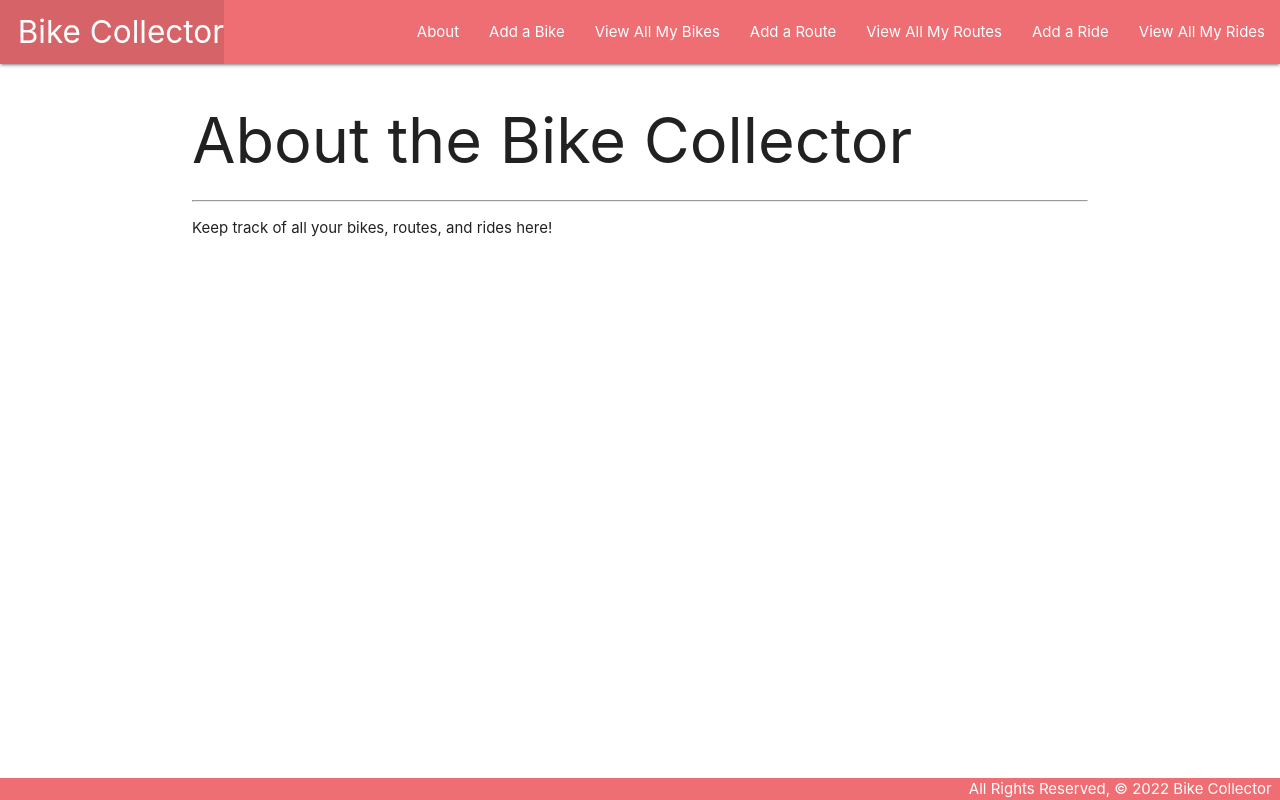
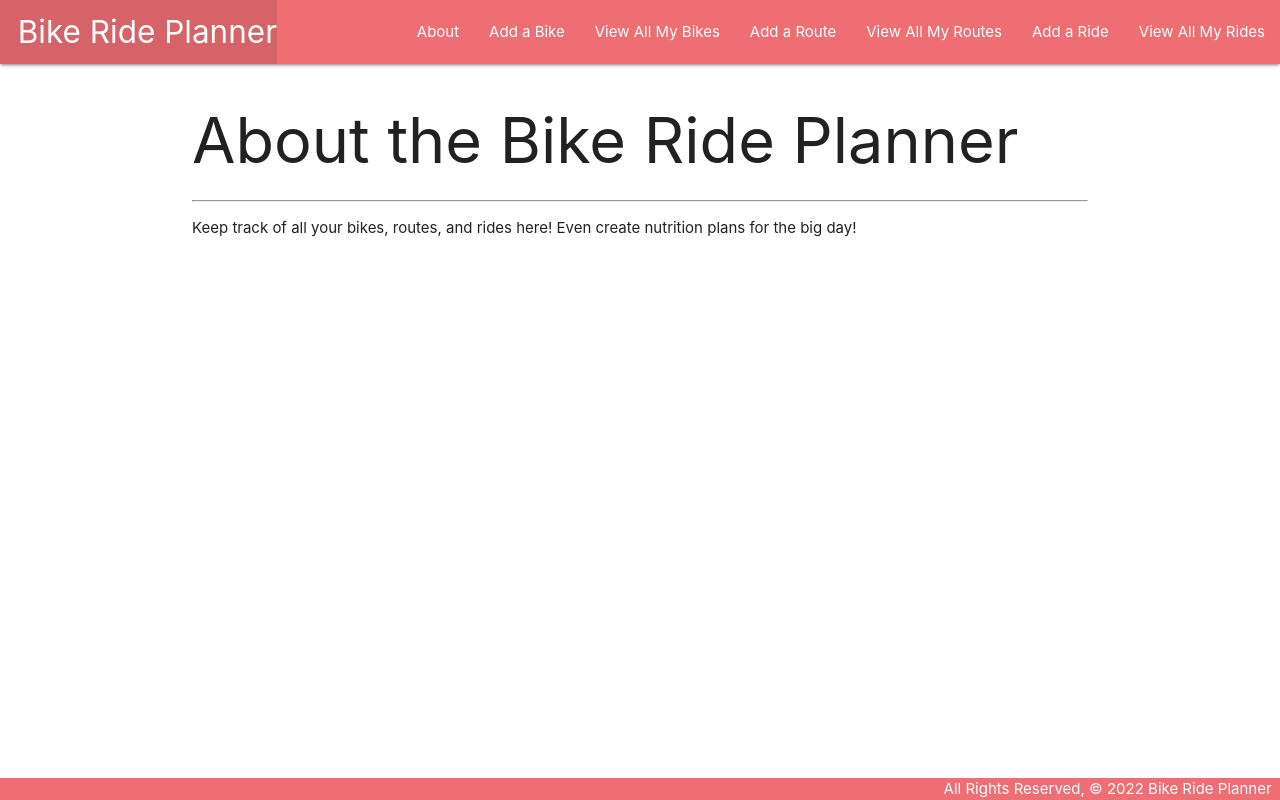
Before and after one commit to masomaster/bike-collector, a Django app: page /about/ in a window 1280 px wide. Run offline with Django 4.2, Linux system fonts and the light colour scheme.

Commit message:
rename project; create README

```diff
--- a/main_app/templates/about.html
+++ b/main_app/templates/about.html
@@ -1,8 +1,8 @@
 {% extends 'base.html' %}
 {% block content %}
 
-    <h1>About the Bike Collector</h1>
+    <h1>About the Bike Ride Planner</h1>
     <hr />
-    <p>Keep track of all your bikes, routes, and rides here!</p>
+    <p>Keep track of all your bikes, routes, and rides here! Even create nutrition plans for the big day!</p>
 
 {% endblock %}
--- a/main_app/templates/base.html
+++ b/main_app/templates/base.html
@@ -6,7 +6,7 @@
   <meta charset="UTF-8">
   <meta name="viewport" content="width=device-width, initial-scale=1.0">
   <meta http-equiv="X-UA-Compatible" content="ie=edge">
-  <title>Bike Collector</title>
+  <title>Bike Ride Planner</title>
   <link rel="stylesheet" href="https://cdnjs.cloudflare.com/ajax/libs/materialize/1.0.0/css/materialize.min.css">
   <link rel="stylesheet" type="text/css" href="{% static 'css/style.css' %}">
   <script src="https://cdnjs.cloudflare.com/ajax/libs/materialize/1.0.0/js/materialize.min.js"></script>
@@ -16,7 +16,7 @@
     <nav>
       <div class="nav-wrapper">
         <ul>
-          <li><a href="{% url 'home' %}" class="left brand-logo">&nbsp;&nbsp;Bike Collector</a></li>
+          <li><a href="{% url 'home' %}" class="left brand-logo">&nbsp;&nbsp;Bike Ride Planner</a></li>
         </ul>
         <ul class="right">
           <li><a href="{% url 'about' %}">About</a></li>
@@ -36,7 +36,7 @@
     {% endblock %}
   </main>
   <footer class="page-footer">
-    <div class="right">All Rights Reserved, &copy; 2022 Bike Collector &nbsp;</div>
+    <div class="right">All Rights Reserved, &copy; 2022 Bike Ride Planner &nbsp;</div>
   </footer>
 </body>
 </html>
```
Also changed, not shown: README.md (added).
